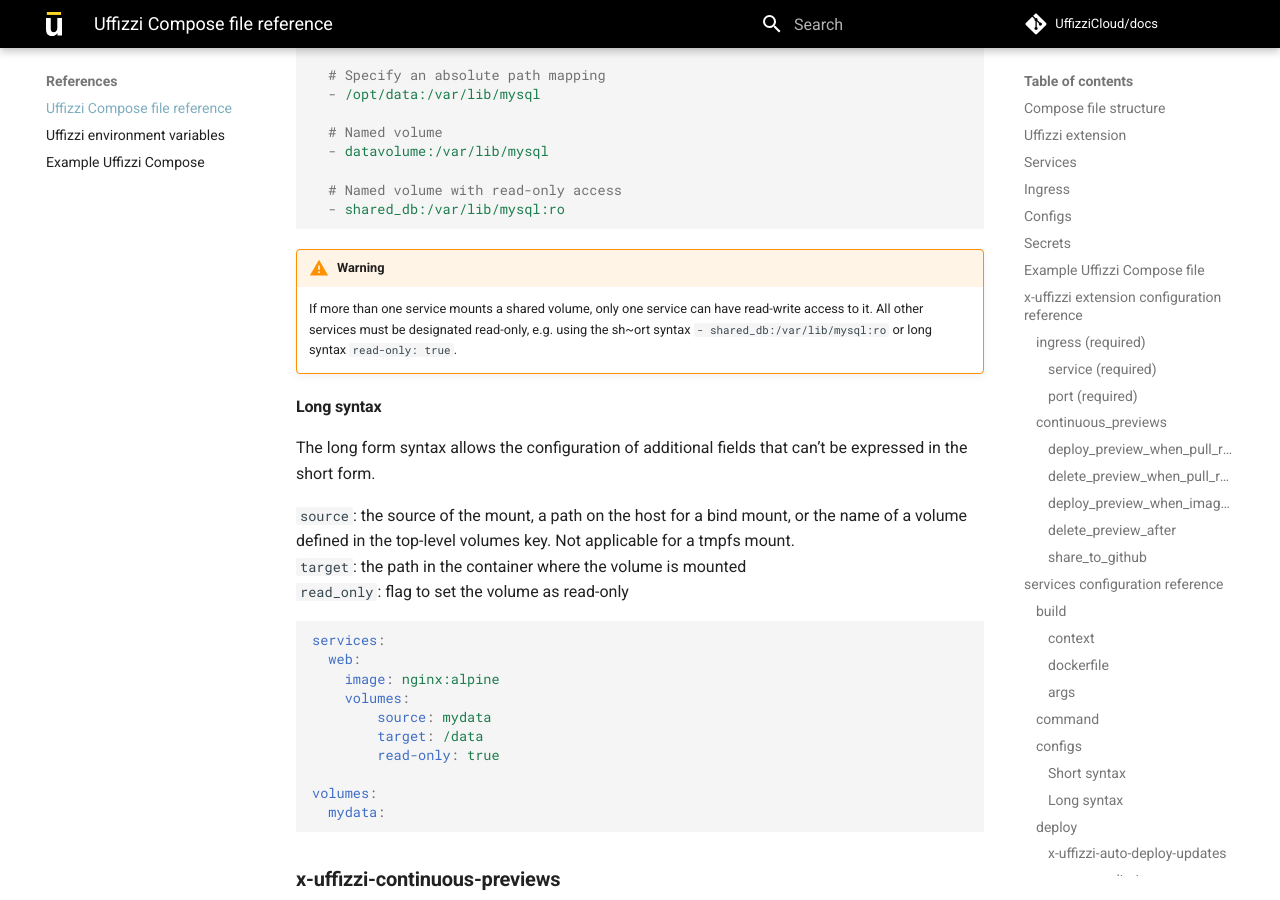
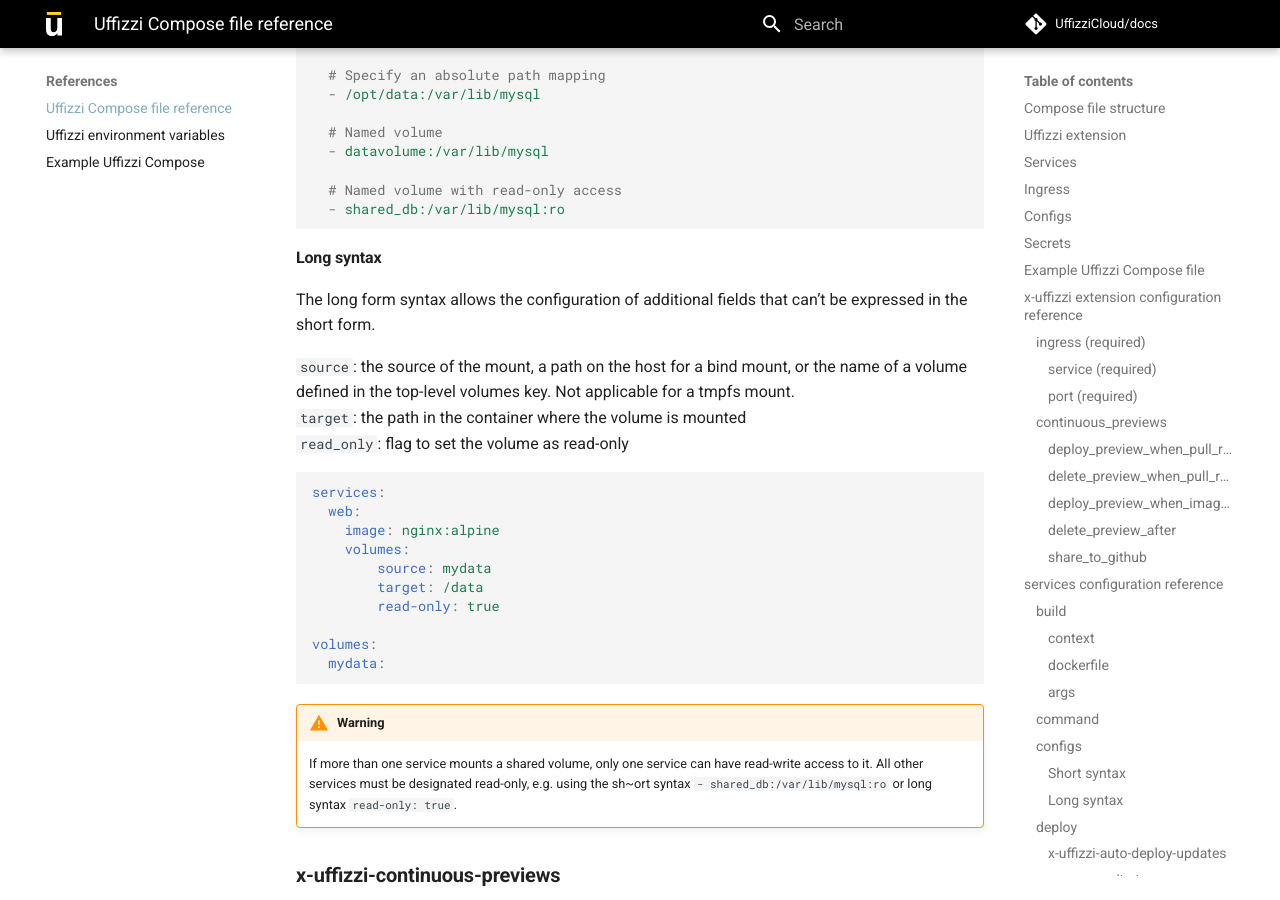
Before and after one commit to UffizziCloud/docs, an MkDocs documentation site: the page built from docs/references/compose-spec.md, in a window 1280 px wide and 900 px high, scrolled down 14479 px. Built offline with MkDocs 1.6.1 and Material for MkDocs 9.7.7, drawn with Linux system fonts in a browser that asks for light colours; comment, search, counter and statistics services are not loaded; some of the changed lines change nothing that is shown.

Commit message:
rearraging sections

````diff
--- a/docs/references/compose-spec.md
+++ b/docs/references/compose-spec.md
@@ -599,10 +599,6 @@
   - shared_db:/var/lib/mysql:ro
 ```
 
-!!! Warning
-
-    If more than one service mounts a shared volume, only one service can have read-write access to it. All other services must be designated read-only, e.g. using the sh~ort syntax ` - shared_db:/var/lib/mysql:ro` or long syntax `read-only: true`.
-
 #### Long syntax
 
 The long form syntax allows the configuration of additional fields that can’t be expressed in the short form.
@@ -623,6 +619,10 @@
 volumes:
   mydata:
 ```
+
+!!! Warning
+
+    If more than one service mounts a shared volume, only one service can have read-write access to it. All other services must be designated read-only, e.g. using the sh~ort syntax ` - shared_db:/var/lib/mysql:ro` or long syntax `read-only: true`.
 
 ### **x-uffizzi-continuous-previews**
 
````
